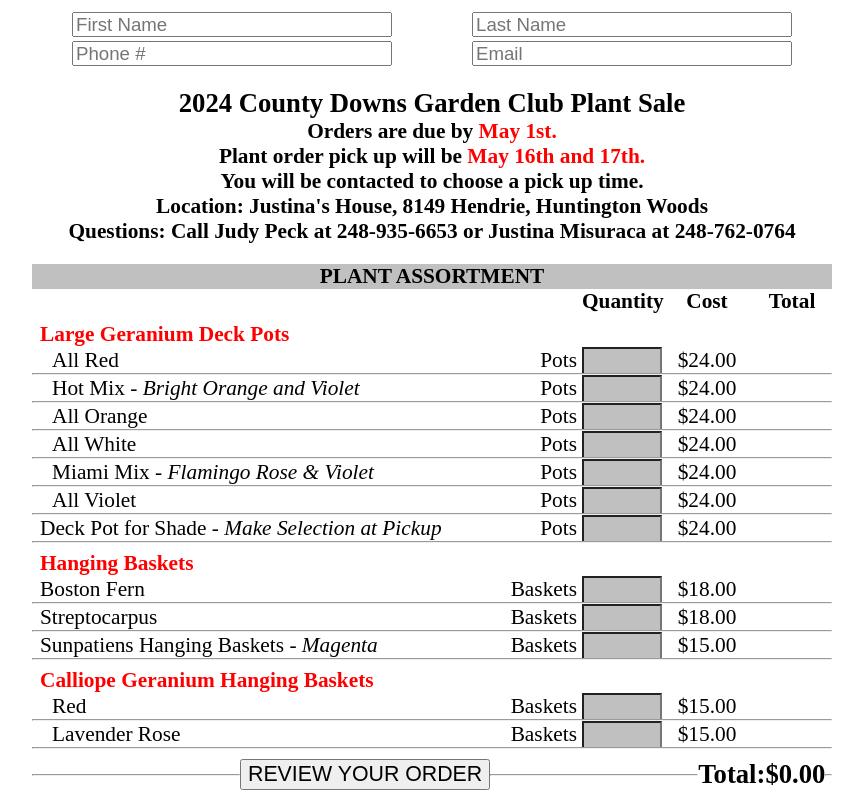
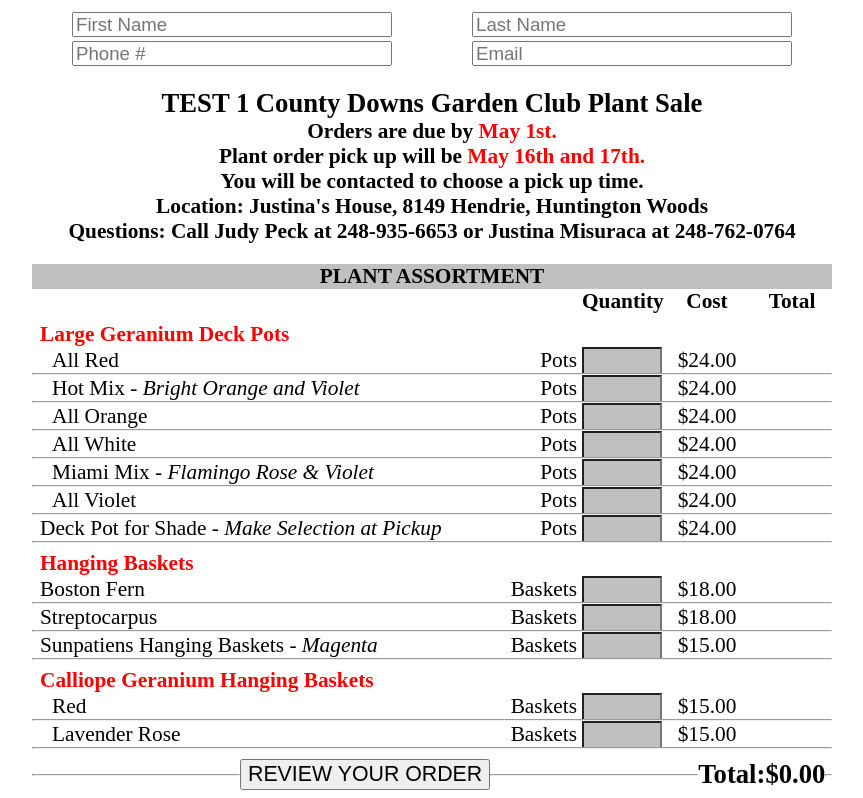
Before and after one commit to GradyPeck/cdgc-order, a React (Create React App) app: page / in a window 1280 px wide. Shown: the top 798 px of the page, without its empty margins (208-1071 px from the left). Built offline with nearby package versions, Linux system fonts and the light colour scheme.

Commit message:
putting version number in title

```diff
--- a/src/App.js
+++ b/src/App.js
@@ -228,7 +228,7 @@ function App() {
           <input type='email' ref={emailInput} placeholder='Email' required></input>
         </div>
         <header>
-          <h1>2024 County Downs Garden Club Plant Sale</h1>
+          <h1>TEST 1 County Downs Garden Club Plant Sale</h1>
           <h2>Orders are due by <span className='redder'>May 1st.</span></h2>
           <h2>Plant order pick up will be <span className='redder'>May 16th and 17th.</span></h2>
           <h2>You will be contacted to choose a pick up time.</h2>
```
